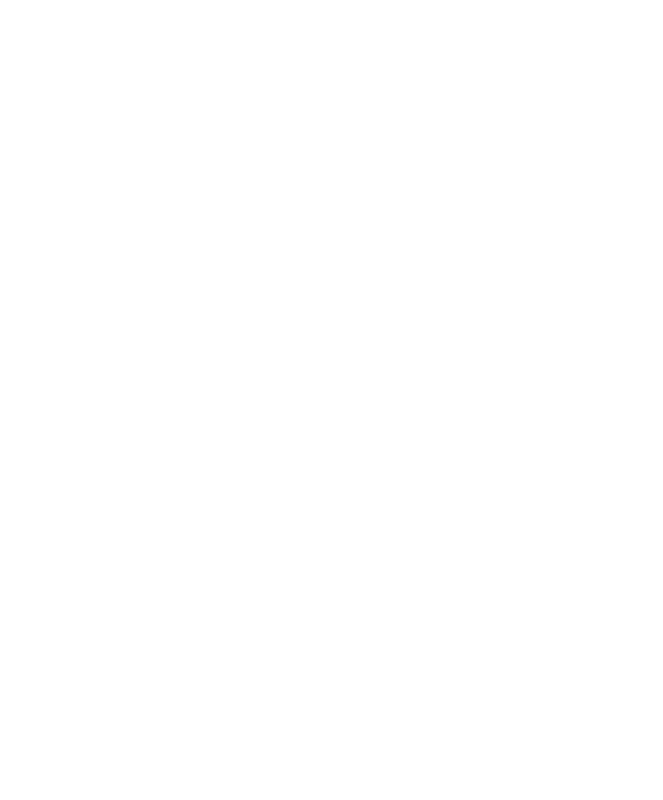
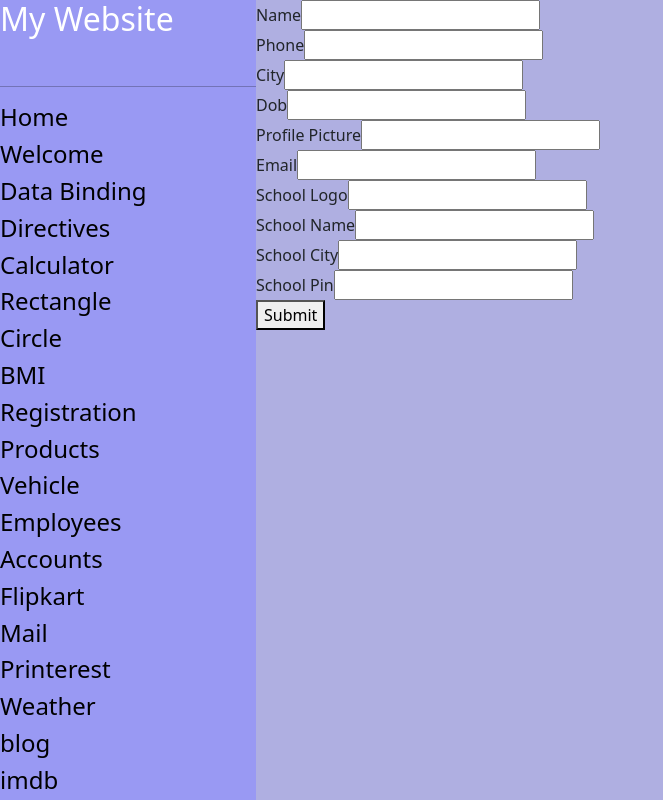
Before and after one commit to SaiKrishnaPonnamaneni/-my-app1, an Angular app: page /dashboard/create-student in a window 1280 px wide. Before the commit this address led to /. Shown: the whole page, without its empty margins (0-663 px from the left). Built offline with nearby package versions, Linux system fonts and the light colour scheme.

Commit message:
student form created

```diff
--- a/src/app/app-routing.module.ts
+++ b/src/app/app-routing.module.ts
@@ -24,6 +24,7 @@
 import { CreateVehicleComponent } from './create-vehicle/create-vehicle.component';
 import { CreateAccountComponent } from './create-account/create-account.component';
 import { StudentCardComponent } from './student-card/student-card.component';
+import { CreateStudentComponent } from './create-student/create-student.component';
 
 const routes: Routes = [{
   path:"dashboard",component:DashboardComponent, children:[
@@ -49,6 +50,7 @@
 {path:"create-vehicle",component:CreateVehicleComponent},
 {path:"create-account",component:CreateAccountComponent},
 {path:"student-card",component:StudentCardComponent },
+{path:"create-student",component:CreateStudentComponent},
 ]
 },
 {path:"login",component:LoginComponent},
--- a/src/app/app.module.ts
+++ b/src/app/app.module.ts
@@ -29,6 +29,7 @@
 import { CreateVehicleComponent } from './create-vehicle/create-vehicle.component';
 import { CreateAccountComponent } from './create-account/create-account.component';
 import { StudentCardComponent } from './student-card/student-card.component';
+import { CreateStudentComponent } from './create-student/create-student.component';
 
 
 
@@ -58,7 +59,8 @@
     ImdbComponent,
     CreateVehicleComponent,
     CreateAccountComponent,
-    StudentCardComponent
+    StudentCardComponent,
+    CreateStudentComponent
   ],
   imports: [
     BrowserModule,
--- /dev/null
+++ b/src/app/create-student/create-student.component.html
@@ -0,0 +1,56 @@
+<form [formGroup]="studentForm">
+    <label for="">Name</label>
+    <input type="text"  formControlName="name" >
+    <br>
+
+    <label for="">Phone</label>
+    <input type="text"  formControlName="phone" >
+    <br>
+
+    <label for="">City</label>
+    <input type="text"  formControlName="city" >
+    <br>
+
+    <label for="">Dob</label>
+    <input type="text"  formControlName="dob" >
+    <br>
+
+    <label for="">Profile Picture</label>
+    <input type="text"  formControlName="profile_picture" >
+    <br>
+
+    <label for="">Email</label>
+    <input type="text"  formControlName="email" >
+    <br>
+
+    <label for="">School Logo</label>
+    <input type="text"  formControlName="school_logo" >
+    <br>
+
+    <label for=""> School Name</label>
+    <input type="text"  formControlName="school_name" >
+    <br>
+
+    <label for="">School City</label>
+    <input type="text"  formControlName="school_city" >
+    <br>
+
+    <label for="">School Pin</label>
+    <input type="number"  formControlName="school_pin" >
+    <br>
+
+    <button (click)="submit()">Submit</button>
+
+</form>
+
+<!-- "name": "vvs ",
+"phone": 9876543210,
+"city": "tuni",
+"dob": "1113-11-13",
+"profile_picture": "https://encrypted-tbn3.gstatic.com/images?q=tbn:ANd9GcSBnDOhJoKGTLWetfGZajHJ5AbQKAprUQ4WsEpQtEs53NYC0OJD",
+"email": "kingpspk@",
+"school_logo": "https://documents.iplt20.com/ipl/IPLHeadshot2024/2.png",
+"school_name": "virat",
+"school_city": "bengaluru",
+"school_pin": 598765,
+"id": "76" -->
--- /dev/null
+++ b/src/app/create-student/create-student.component.ts
@@ -0,0 +1,45 @@
+import { Component } from '@angular/core';
+import { FormControl, FormGroup } from '@angular/forms';
+import { StudentCardService } from '../student-card.service';
+
+@Component({
+  selector: 'app-create-student',
+  templateUrl: './create-student.component.html',
+  styleUrls: ['./create-student.component.css']
+})
+export class CreateStudentComponent {
+
+  constructor(private _studentService:StudentCardService){}
+
+  public studentForm:FormGroup=new FormGroup(
+
+{
+name: new FormControl(),
+phone: new FormControl(),
+city: new FormControl(),
+dob: new FormControl(),
+profile_picture: new FormControl(),
+email: new FormControl(),
+school_logo: new FormControl(),
+school_name: new FormControl(),
+school_city: new FormControl(),
+school_pin: new FormControl(),
+  }
+);
+
+submit(){
+
+  // console.log(this.studentForm)
+ this._studentService.addStudents(this.studentForm.value).subscribe(
+  (data:any)=>{
+    alert("Students Data Uploaded Sucessfullly")
+  },
+  (err:any)=>{
+    alert("Failed To Upload");
+  }
+ )
+
+}
+
+
+}
--- a/src/app/dashboard/dashboard.component.html
+++ b/src/app/dashboard/dashboard.component.html
@@ -12,6 +12,21 @@
         <h4  routerLink="circle">Circle</h4>
         <h4 routerLink="BMI">BMI</h4>
         <h4 routerLink="regestration">Registration</h4>
+        <h4 routerLink="products">Products</h4>
+        <h4 routerLink="vehicle">Vehicle</h4>
+        <h4 routerLink="employee">Employees</h4>
+        <h4 routerLink="accounts">Accounts</h4>
+        <h4 routerLink="flipkart">Flipkart</h4>
+        <h4 routerLink="mail">Mail</h4>
+        <h4 routerLink="pinterest">Printerest</h4>
+        <h4 routerLink="weather">Weather</h4>
+        <h4 routerLink="blog">blog</h4>
+        <h4 routerLink="imdb">imdb</h4>
+        <h4 routerLink="create-vehicle">Create Vehicle</h4>
+        <h4 routerLink="create-account">Create Account</h4>
+        <h4 routerLink="student-card">Student Card</h4>
+        <h4 routerLink="create-student">Create Student</h4>
+        <hr>
         <button routerLink="login">Logout</button>
     </div>
     <div class="right-container">
--- a/src/app/student-card.service.ts
+++ b/src/app/student-card.service.ts
@@ -28,4 +28,11 @@
 
 
   }
+
+  addStudents(data:any):Observable<any>{
+    return this._httpClient.post("https://6128991386a213001729f9df.mockapi.io/test/v1/student", data)
+
+
+  }
+
 }
```
Also changed, not shown: src/app/create-student/create-student.component.css (added), 1 other file (tests, documents, lock files or other folders).
